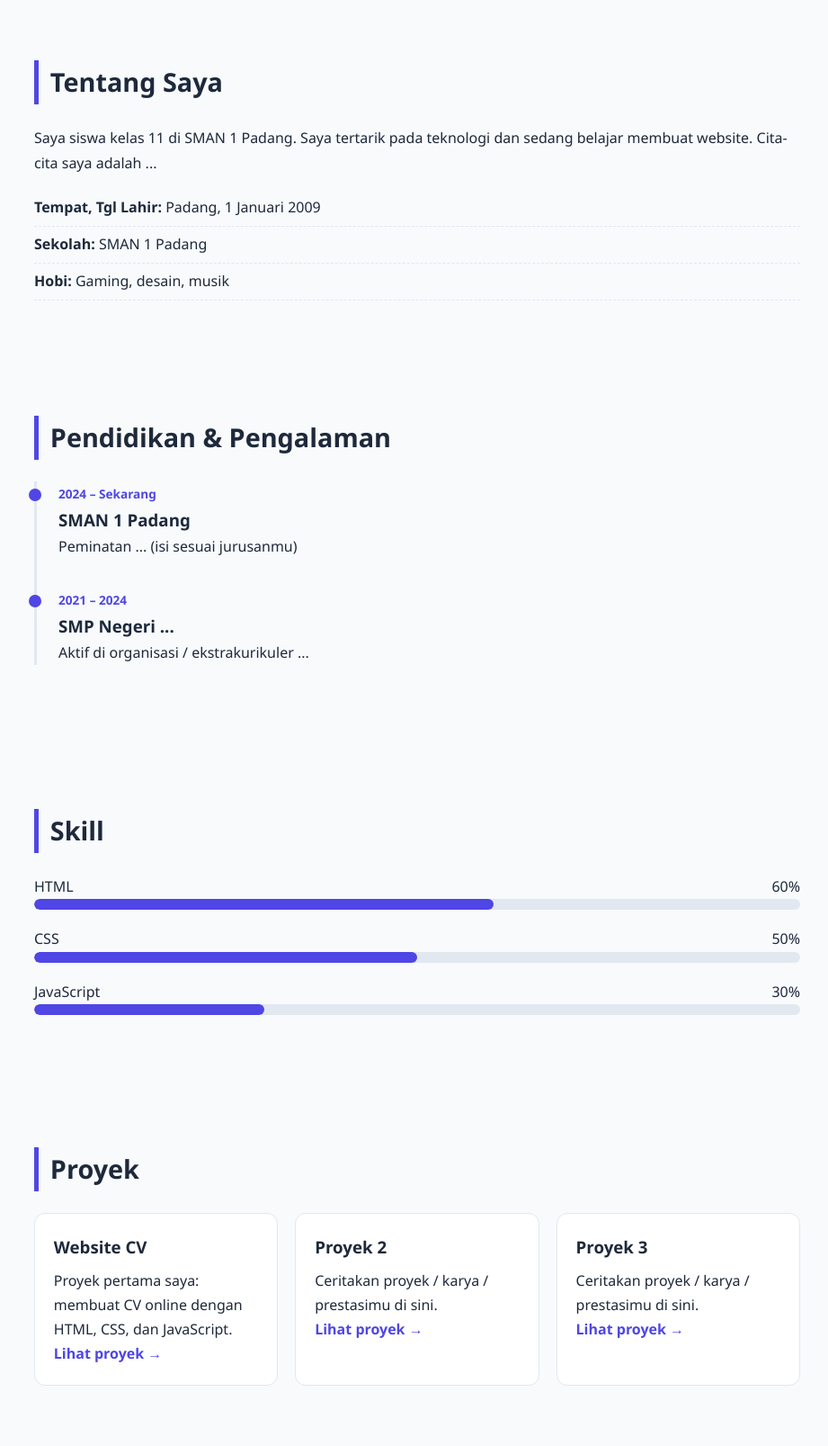
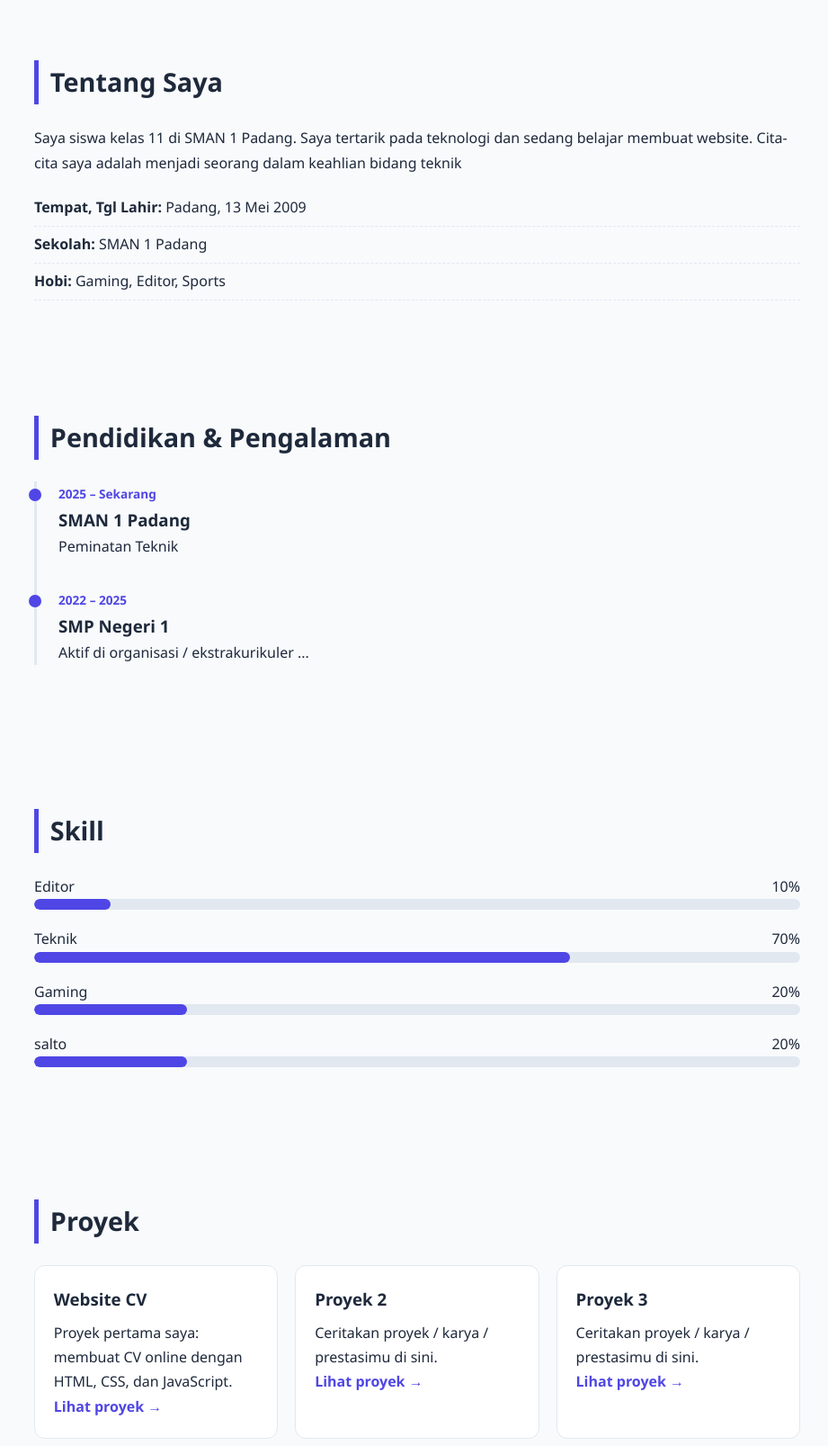
Before and after one commit to tiksmansa320-design/xi_f5_rafii, a plain HTML site: page index.html in a window 1280 px wide. Shown: the part 585-2192 px from the top of the page at 90% size, without its empty margins (176-1097 px from the left). Drawn offline with Linux system fonts and the light colour scheme.

Commit message:
Add files via upload
commit

```diff
--- a/index.html
+++ b/index.html
@@ -4,14 +4,14 @@
   <meta charset="UTF-8">
   <meta name="viewport" content="width=device-width, initial-scale=1.0">
   <!-- TAHAP 1 (HTML): Ganti judul dengan namamu -->
-  <title>CV | Nama Lengkap Kamu</title>
+  <title>CV | RAFII AHMAD HUSEIN</title>
   <link rel="stylesheet" href="styles.css">
 </head>
 <body>
 
   <!-- ============ NAVBAR ============ -->
   <header class="navbar">
-    <a href="#beranda" class="logo">NamaKamu<span>.</span></a>
+    <a href="#beranda" class="logo">RAFIISMANSA<span>.</span></a>
     <button id="menu-btn" class="menu-btn" aria-label="Buka menu">☰</button>
     <nav id="nav-menu">
       <a href="#beranda">Beranda</a>
@@ -28,10 +28,10 @@
 
     <!-- ============ BERANDA ============ -->
     <section id="beranda" class="hero">
-      <img src="foto.jpg" alt="Foto profil" class="foto"
+      <img src="https://encrypted-tbn0.gstatic.com/images?q=tbn:ANd9GcSquvHztTCArK2xILjsg7wwhXvZUdHMuqxYb52bYJaQyQ&s=10" alt="Foto profil" class="foto"
            onerror="this.src='https://placehold.co/200x200?text=Foto'">
       <p class="sapaan">Halo, saya</p>
-      <h1>Nama Lengkap Kamu</h1>
+      <h1>RAFII AHMAD HUSEIN</h1>
       <!-- TAHAP 3 (JS): teks di bawah ini akan "diketik" otomatis oleh script.js -->
       <h2 class="mengetik"><span id="typing"></span><span class="kursor">|</span></h2>
       <a href="#kontak" class="btn">Hubungi Saya</a>
@@ -43,12 +43,12 @@
       <!-- TODO: tulis 3-4 kalimat tentang dirimu -->
       <p>
         Saya siswa kelas 11 di SMAN 1 Padang. Saya tertarik pada teknologi
-        dan sedang belajar membuat website. Cita-cita saya adalah ...
+        dan sedang belajar membuat website. Cita-cita saya adalah menjadi seorang dalam keahlian bidang teknik
       </p>
       <ul class="info">
-        <li><strong>Tempat, Tgl Lahir:</strong> Padang, 1 Januari 2009</li>
+        <li><strong>Tempat, Tgl Lahir:</strong> Padang, 13 Mei 2009</li>
         <li><strong>Sekolah:</strong> SMAN 1 Padang</li>
-        <li><strong>Hobi:</strong> Gaming, desain, musik</li>
+        <li><strong>Hobi:</strong> Gaming, Editor, Sports</li>
       </ul>
     </section>
 
@@ -57,13 +57,13 @@
       <h2 class="judul">Pendidikan &amp; Pengalaman</h2>
       <div class="timeline">
         <div class="item">
-          <span class="tahun">2024 – Sekarang</span>
+          <span class="tahun">2025 – Sekarang</span>
           <h3>SMAN 1 Padang</h3>
-          <p>Peminatan ... (isi sesuai jurusanmu)</p>
+          <p>Peminatan Teknik</p>
         </div>
         <div class="item">
-          <span class="tahun">2021 – 2024</span>
-          <h3>SMP Negeri ... </h3>
+          <span class="tahun">2022 – 2025</span>
+          <h3>SMP Negeri 1 </h3>
           <p>Aktif di organisasi / ekstrakurikuler ...</p>
         </div>
         <!-- TANTANGAN: tambahkan 1 item lagi (sertifikat / lomba / organisasi) -->
@@ -75,18 +75,22 @@
       <h2 class="judul">Skill</h2>
       <!-- data-level = persentase kemampuan (0-100). Jujur ya! -->
       <div class="skill">
-        <div class="skill-label"><span>HTML</span><span>60%</span></div>
-        <div class="bar"><div class="isi" data-level="60"></div></div>
+        <div class="skill-label"><span>Editor</span><span>10%</span></div>
+        <div class="bar"><div class="isi" data-level="10"></div></div>
       </div>
       <div class="skill">
-        <div class="skill-label"><span>CSS</span><span>50%</span></div>
-        <div class="bar"><div class="isi" data-level="50"></div></div>
+        <div class="skill-label"><span>Teknik</span><span>70%</span></div>
+        <div class="bar"><div class="isi" data-level="70"></div></div>
       </div>
       <div class="skill">
-        <div class="skill-label"><span>JavaScript</span><span>30%</span></div>
-        <div class="bar"><div class="isi" data-level="30"></div></div>
+        <div class="skill-label"><span>Gaming</span><span>20%</span></div>
+        <div class="bar"><div class="isi" data-level="20"></div></div>
       </div>
-      <!-- TANTANGAN: tambah skill non-teknis (Public Speaking, Desain, dll) -->
+      <!-- TANTANGAN: tambah skill disiplin dan konsistensi -->
+      <div class="skill">
+        <div class="skill-label"><span>salto</span><span>20%</span></div>
+        <div class="bar"><div class="isi" data-level="20"></div></div>
+      </div>
     </section>
 
     <!-- ============ PROYEK ============ -->
--- a/script.js
+++ b/script.js
@@ -13,7 +13,7 @@
    TANTANGAN: ganti isi array "kalimat" dengan peranmu sendiri */
 const kalimat = [
   "Siswa SMAN 1 Padang",
-  "Calon Web Developer",
+  "Calon Teknik",
   "Pembelajar Kreatif"
 ];
 const elTyping = document.getElementById("typing");
```
Also changed, not shown: styles.css (line endings or trailing spaces).
